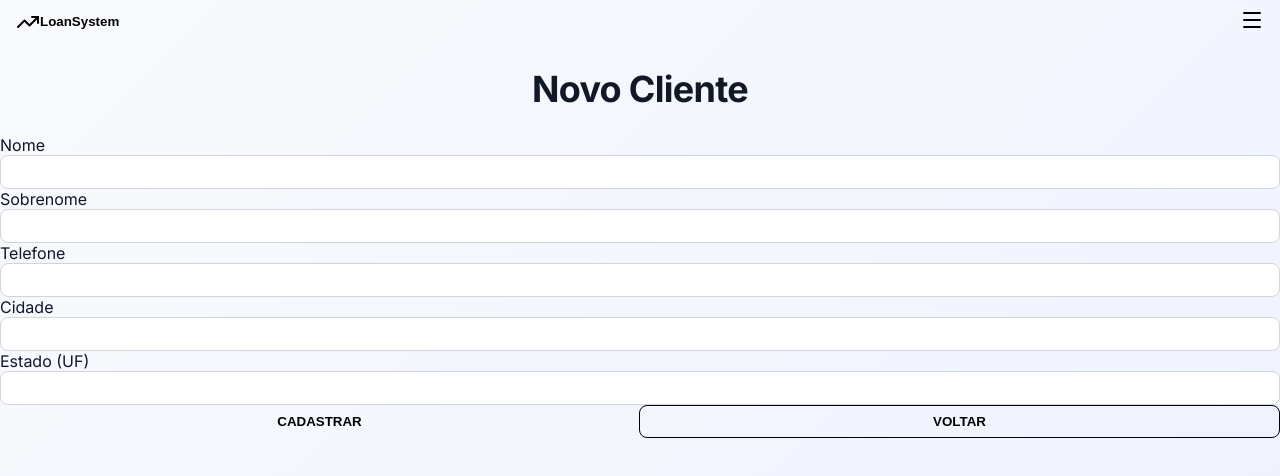
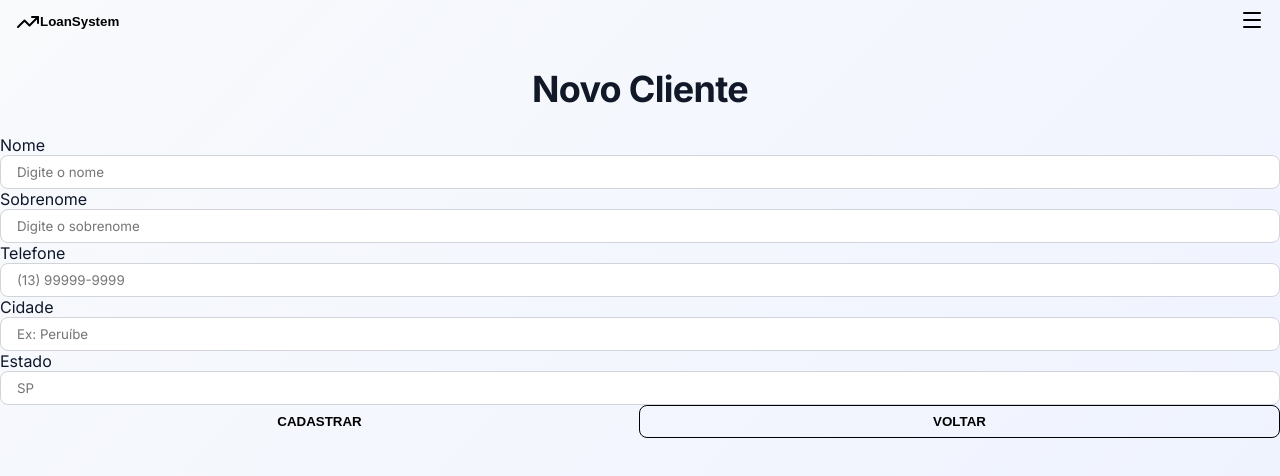
Before and after one commit to Roqueexz/interface-LoanSystem, a React (Vite) app: page /novo-cliente in a window 1280 px wide. Shown: the top 476 px of the page. Built offline with nearby package versions, Linux system fonts and the light colour scheme.

Commit message:
Feat: adiciona formulario de cadastro de clientes

```diff
--- a/src/components/Formularios/FormCliente/FormCliente.tsx
+++ b/src/components/Formularios/FormCliente/FormCliente.tsx
@@ -4,28 +4,19 @@ import { useNavigate } from "react-router-dom";
 import ClienteRequests from "../../../fetch/ClienteRequests";
 import type ClienteDTO from "../../../interface/ClienteDTO";
 
-type FormClienteState = {
-  nome_cliente: string;
-  sobrenome_cliente: string;
-  telefone: string;
-  cidade: string;
-  estado: string;
-};
-
 function FormCliente() {
   const navigate = useNavigate();
 
-  const [formData, setFormData] = useState<FormClienteState>({
+  const [formData, setFormData] = useState<ClienteDTO>({
     nome_cliente: "",
     sobrenome_cliente: "",
     telefone: "",
     cidade: "",
     estado: "",
+    status_cliente: true,
   });
 
-  const handleChange = (
-    e: ChangeEvent<HTMLInputElement>
-  ) => {
+  const handleChange = (e: ChangeEvent<HTMLInputElement>) => {
     const { name, value } = e.target;
 
     setFormData((prev) => ({
@@ -34,24 +25,11 @@ function FormCliente() {
     }));
   };
 
-  const handleSubmit = async (
-    e: FormEvent<HTMLFormElement>
-  ) => {
+  const handleSubmit = async (e: FormEvent<HTMLFormElement>) => {
     e.preventDefault();
 
-    const payload: ClienteDTO = {
-      nome_cliente: formData.nome_cliente,
-      sobrenome_cliente: formData.sobrenome_cliente,
-      telefone: formData.telefone,
-      cidade: formData.cidade,
-      estado: formData.estado.toUpperCase(),
-      status_cliente: true,
-    };
-
     const resposta =
-      await ClienteRequests.enviarFormularioCliente(
-        payload
-      );
+      await ClienteRequests.enviarFormularioCliente(formData);
 
     if (resposta) {
       alert("Cliente cadastrado com sucesso!");
@@ -72,10 +50,12 @@ function FormCliente() {
             Novo Cliente
           </h1>
 
-          <div className="space-y-5">
+          <div className="space-y-6">
 
-            <div>
-              <label className="block mb-2">
+            {/* Nome e Sobrenome */}
+            <div className="flex flex-col md:flex-row gap-4">
+              <div className="flex-1">
+                <label className="block mb-2 font-medium">
                   Nome
                 </label>
 
@@ -83,14 +63,16 @@ function FormCliente() {
                   type="text"
                   name="nome_cliente"
                   required
+                  minLength={3}
                   value={formData.nome_cliente}
                   onChange={handleChange}
                   className="w-full border rounded-xl p-3"
+                  placeholder="Digite o nome"
                 />
               </div>
 
-            <div>
-              <label className="block mb-2">
+              <div className="flex-1">
+                <label className="block mb-2 font-medium">
                   Sobrenome
                 </label>
 
@@ -98,29 +80,36 @@ function FormCliente() {
                   type="text"
                   name="sobrenome_cliente"
                   required
+                  minLength={3}
                   value={formData.sobrenome_cliente}
                   onChange={handleChange}
                   className="w-full border rounded-xl p-3"
+                  placeholder="Digite o sobrenome"
                 />
               </div>
+            </div>
 
+            {/* Telefone */}
             <div>
-              <label className="block mb-2">
+              <label className="block mb-2 font-medium">
                 Telefone
               </label>
 
               <input
-                type="text"
+                type="tel"
                 name="telefone"
                 required
                 value={formData.telefone}
                 onChange={handleChange}
                 className="w-full border rounded-xl p-3"
+                placeholder="(13) 99999-9999"
               />
             </div>
 
-            <div>
-              <label className="block mb-2">
+            {/* Cidade e Estado */}
+            <div className="flex flex-col md:flex-row gap-4">
+              <div className="flex-1">
+                <label className="block mb-2 font-medium">
                   Cidade
                 </label>
 
@@ -131,31 +120,33 @@ function FormCliente() {
                   value={formData.cidade}
                   onChange={handleChange}
                   className="w-full border rounded-xl p-3"
+                  placeholder="Ex: Peruíbe"
                 />
               </div>
 
-            <div>
-              <label className="block mb-2">
-                Estado (UF)
+              <div className="flex-1">
+                <label className="block mb-2 font-medium">
+                  Estado
                 </label>
 
                 <input
                   type="text"
                   name="estado"
+                  required
                   maxLength={2}
-                required
                   value={formData.estado}
                   onChange={handleChange}
                   className="w-full border rounded-xl p-3"
+                  placeholder="SP"
                 />
               </div>
-
+            </div>
           </div>
 
           <div className="mt-8 flex gap-4">
             <button
               type="submit"
-              className="flex-1 bg-slate-800 text-white py-3 rounded-xl font-bold"
+              className="flex-1 bg-slate-800 text-white py-3 rounded-xl font-bold hover:bg-slate-700"
             >
               CADASTRAR
             </button>
```
Lines whose indentation alone changed are shown as unchanged.
